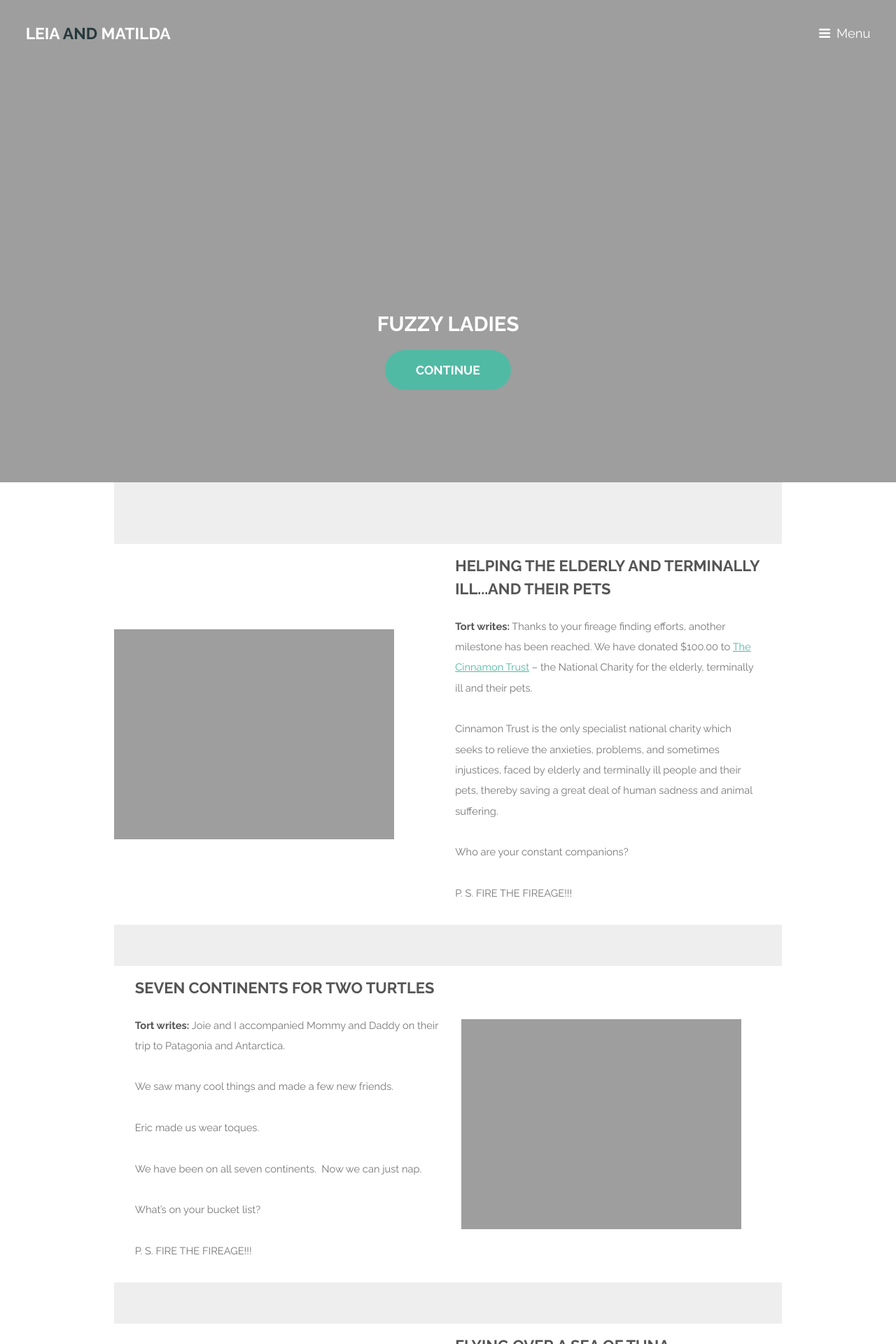
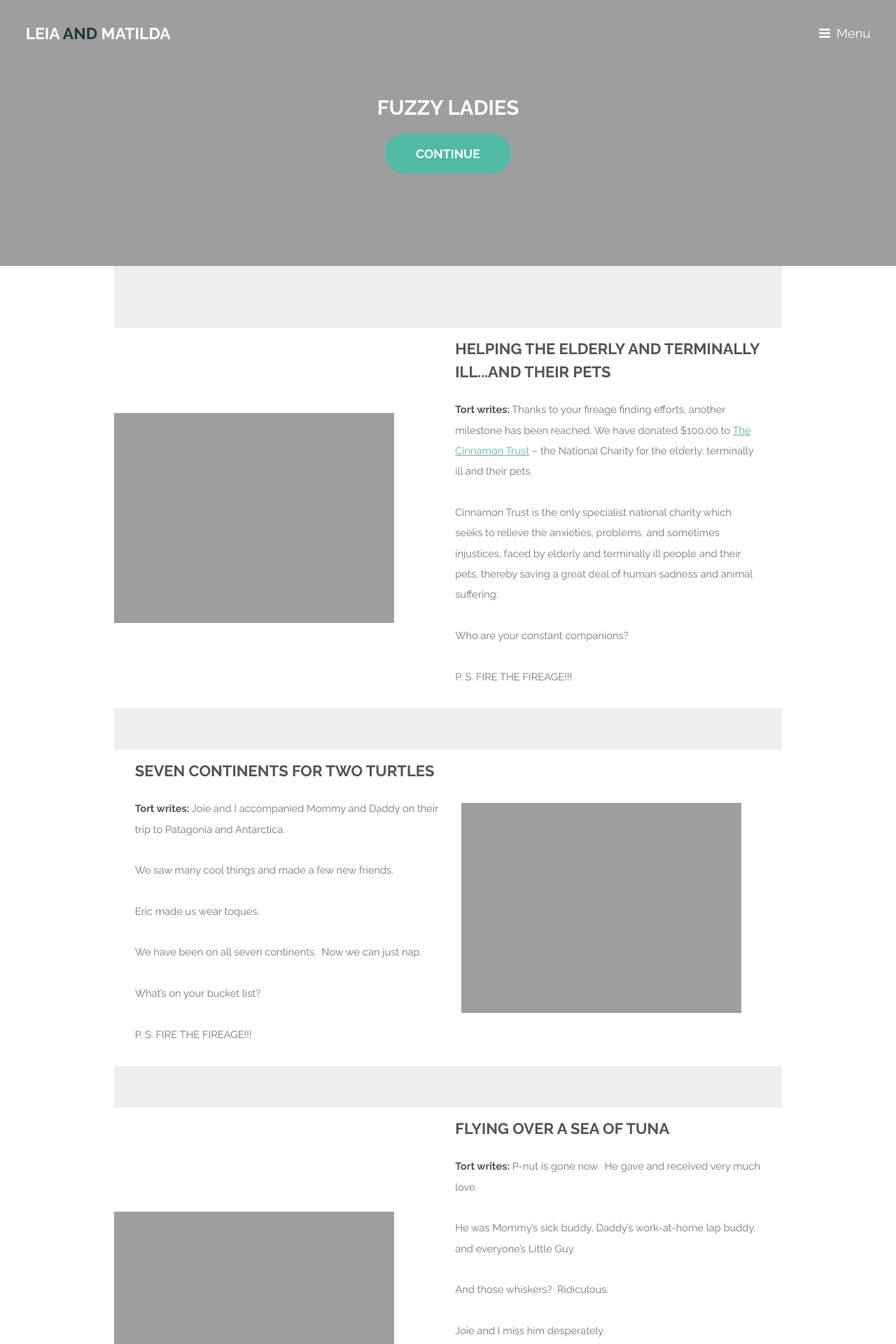
Before and after one commit to jaypalexa/leia-and-matilda, a Jekyll site: the page built from index.md, in a window 1280 px wide. Shown: the top 1920 px of the page at 70% size. Built offline with Jekyll 4.4.1, drawn with Linux system fonts in a browser that asks for light colours.

Commit message:
Shrunk overlay.png; removed turtle icon from banner.

```diff
--- a/_layouts/default.html
+++ b/_layouts/default.html
@@ -32,7 +32,7 @@
     <section id="banner">
       <div class="inner">
         <!--<i class="icon fa-diamond"></i>-->
-        <img src="{{ site.url }}{{ site.baseurl }}/assets/images/sea_turtle_outline.png" />
+        <!-- <img src="{{ site.url }}{{ site.baseurl }}/assets/images/sea_turtle_outline.png" /> -->
         <h2>Fuzzy Ladies</h2>
         {% if page.title == 'Home' %}
           <ul class="actions">
```
Also changed, not shown: 1 other file.
